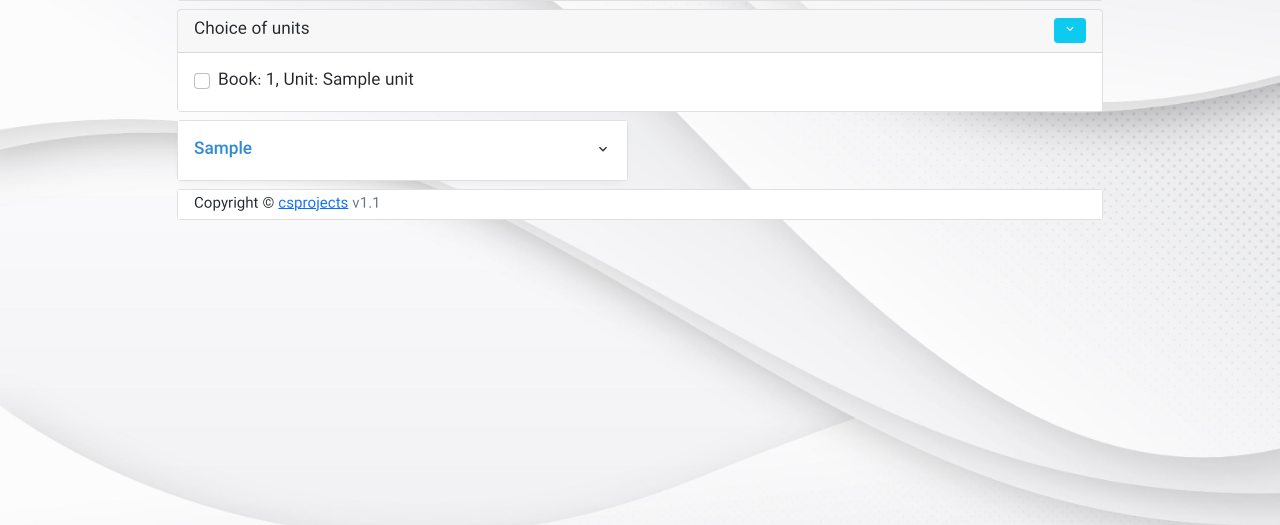
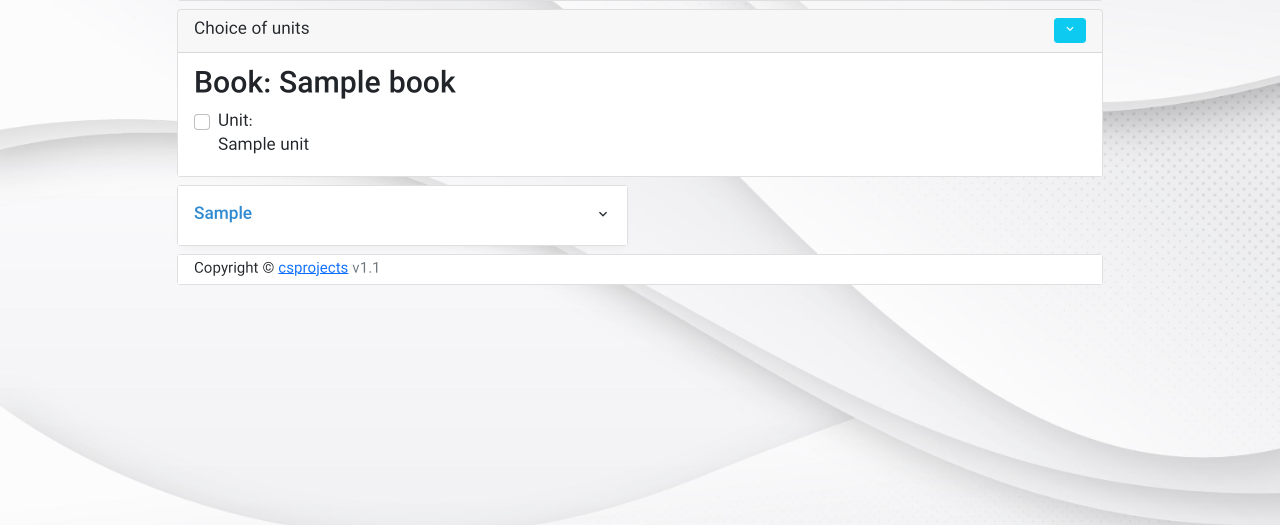
Before and after one commit to alimz/englishwords, a Flask app: template templates/index.html in a window 1280 px wide, after a click that opens the changed part. Shown: the part 123-648 px from the top of the page. Run offline with Flask 2, Linux system fonts and the light colour scheme; tables that the repository leaves empty hold one stand-in row (values such as "Sample post"); the template is opened without the code that fills it: values that come from a table or form of the project are taken from there, most other values are stand-ins (such as "Sample title", 1, 10 or a date in 2020); some libraries are stand-ins or nearby versions.

Commit message:
Display units per book

```diff
--- a/templates/index.html
+++ b/templates/index.html
@@ -87,12 +87,21 @@
                                 </div>
                             </div>
                         </div>
-                        {% for u in all_units %}
-                            <div class="form-check form-check-inline">
-                                <input class="form-check-input" type="checkbox" id="unit-{{ u[0] }}-{{ u[1] }}" value="{{ u[0] }},{{ u[1] }}" {{ 'checked' if (u[0] | string )+'-'+(u[1] | string ) in selected_units }}>
-                                <label class="form-check-label" for="unit-{{ u[0] }}-{{ u[1] }}">Book: {{ u[0] }},
-                                    Unit: {{ u[1] }}</label>
+                        {% for book in all_units %}
+                            <h3>Book: {{ book }}</h3>
+                            <div class="row">
+                                {% for unit in all_units[book] %}
+                                    <div class="col-6 col-sm-4 col-md-3 col-lg-2">
+                                        <div class="form-check form-check-inline">
+                                            <input class="form-check-input" type="checkbox" id="unit-{{ book }}-{{ unit }}" value="{{ book }},{{ unit }}" {{ 'checked' if (book | string )+'-'+(unit | string ) in selected_units }}>
+                                            <label class="form-check-label" for="unit-{{ book }}-{{ unit }}">Unit: {{ unit }}</label>
+                                        </div>
+                                    </div>
+                                {% endfor %}
                             </div>
+                            {% if loop.index != all_units | length %}
+                                <hr>
+                            {% endif %}
                         {% endfor %}
                     </div>
                 </div>
```
